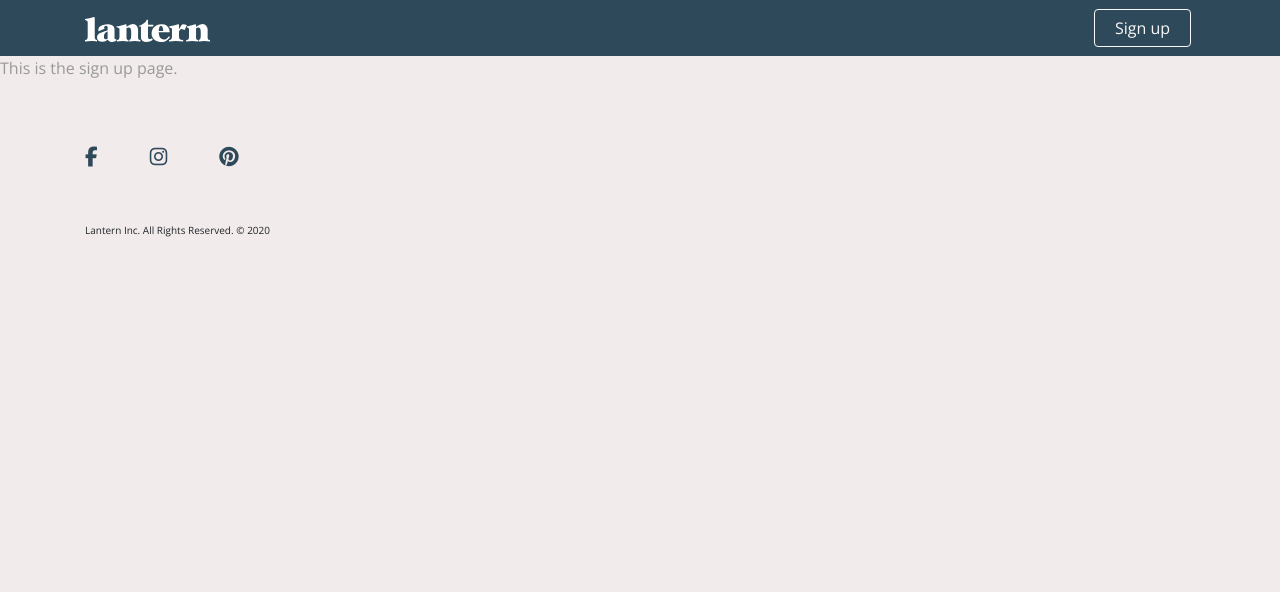
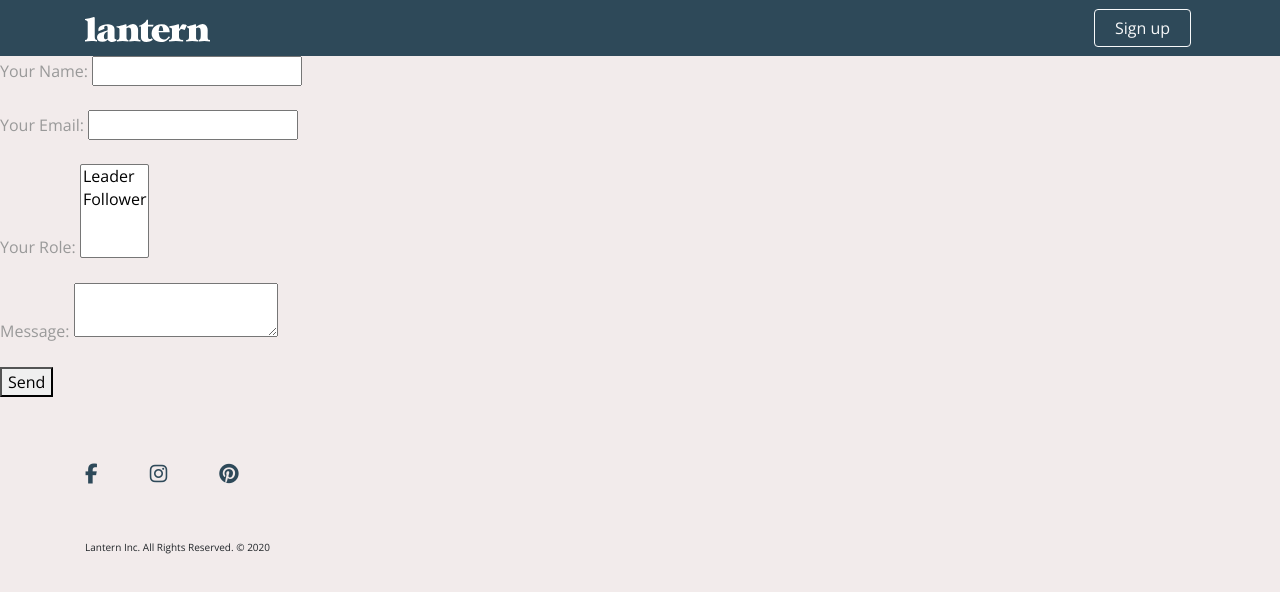
Before and after one commit to thines99/project1, a plain HTML site: page signup.html in a window 1280 px wide. Drawn offline with nearby package versions, Linux system fonts and the light colour scheme.

Commit message:
Add files via upload

```diff
--- a/signup.html
+++ b/signup.html
@@ -38,7 +38,26 @@
       </div>
    </nav>
 
-<p>This is the sign up page.</p>
+   <form name="contact" method="POST" data-netlify="true">
+    <p>
+      <label>Your Name: <input type="text" name="name" /></label>
+    </p>
+    <p>
+      <label>Your Email: <input type="email" name="email" /></label>
+    </p>
+    <p>
+      <label>Your Role: <select name="role[]" multiple>
+        <option value="leader">Leader</option>
+        <option value="follower">Follower</option>
+      </select></label>
+    </p>
+    <p>
+      <label>Message: <textarea name="message"></textarea></label>
+    </p>
+    <p>
+      <button type="submit">Send</button>
+    </p>
+  </form>
 
   <!-- Footer -->
   <footer class="page-footer font-small cyan darken-3">
```
